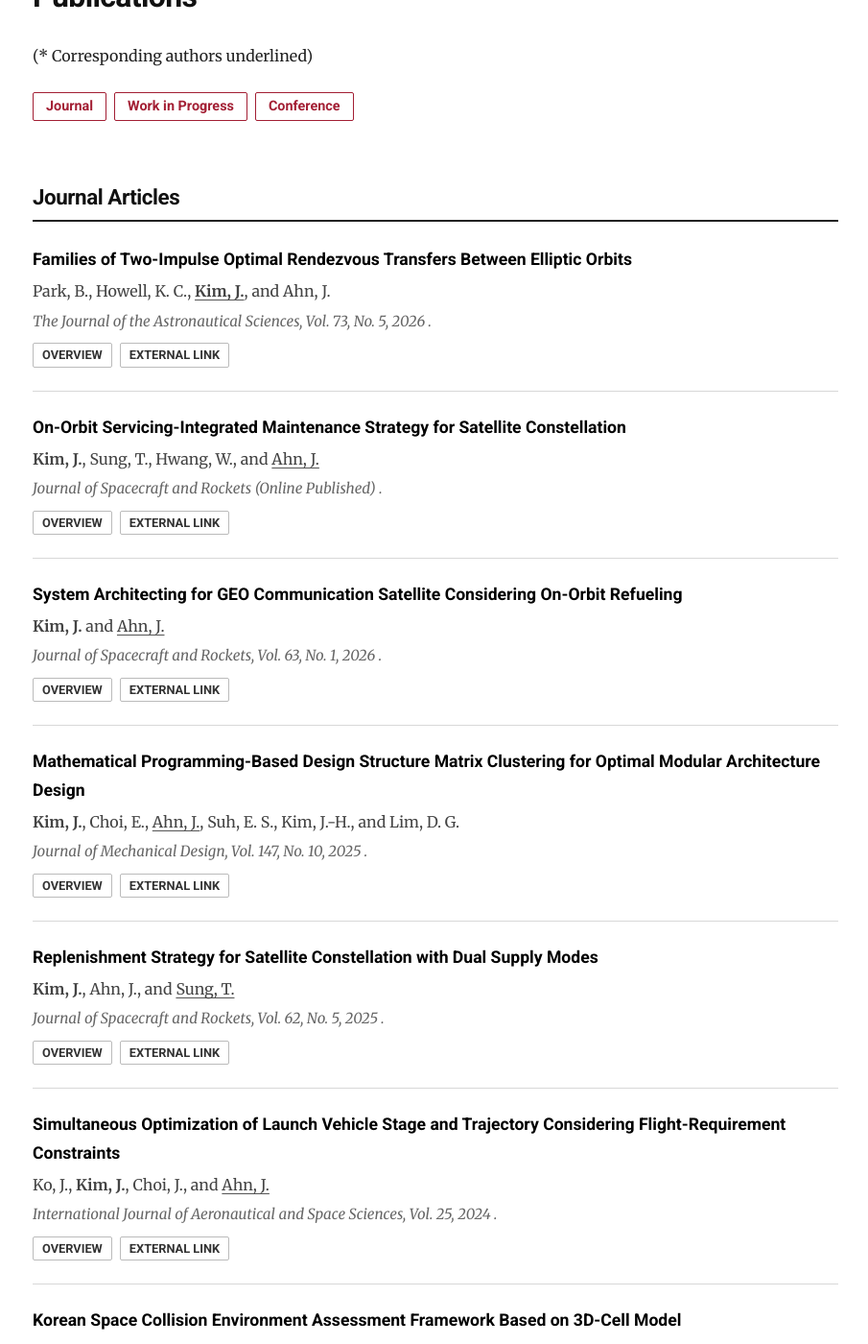
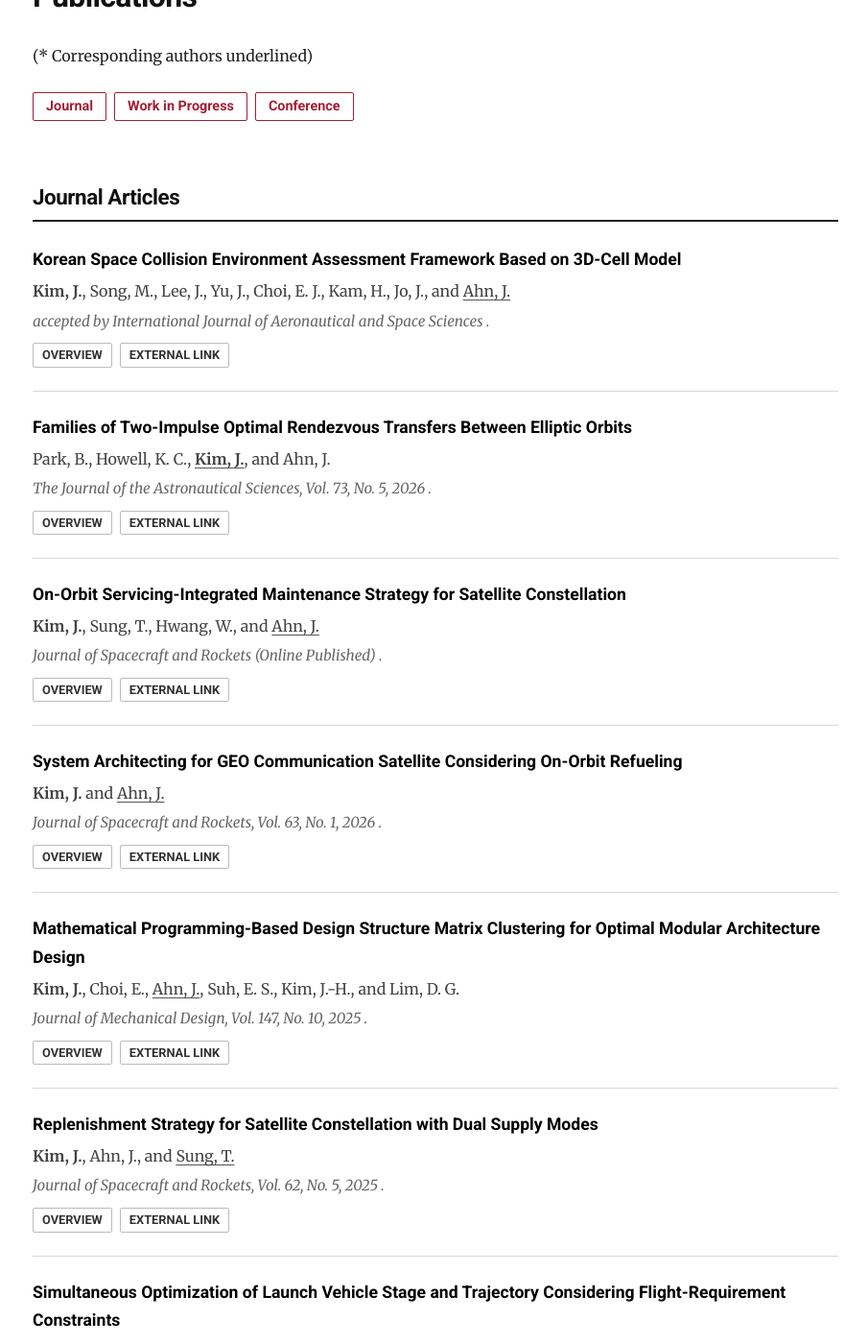
Before and after one commit to jaewoo-space/jaewoo-space.github.io, a Jekyll site: the page built from publications.md, in a window 1280 px wide and 1400 px high, scrolled down 262 px. Shown: the whole window at 96% size, without its empty margins (186-1091 px from the left). Built offline with Jekyll 4.4.1, drawn with Linux system fonts in a browser that asks for light colours; some of the changed text lies outside the part shown.

Commit message:
Update CV and publication status

```diff
--- a/_data/publications.yml
+++ b/_data/publications.yml
@@ -1,6 +1,14 @@
 # ==========================================
 # Journal Articles
 # ==========================================
+- title: "Korean Space Collision Environment Assessment Framework Based on 3D-Cell Model"
+  authors: "<b>Kim, J.</b>, Song, M., Lee, J., Yu, J., Choi, E. J., Kam, H., Jo, J., and <u>Ahn, J.</u>"
+  venue: "accepted by International Journal of Aeronautical and Space Sciences"
+  type: "journal"
+  link: "https://doi.org/10.48550/arXiv.2608.22877"
+  summary: "Space situational awareness (SSA) capabilities are becoming increasingly critical as access to space expands and space activities intensify. SSA supports operations, planning, and strategic and political decision-making worldwide. This paper introduces the baseline model and implementation details of the developed software. It also presents the results and implications of numerical studies focused on low Earth orbit. These studies analyze the effects of key input parameters and investigate the evolution of the space collision environment, providing insights for parameter selection and demonstrating the applicability of the developed software."
+  detail_image: "/assets/img/overview-kim-2026-korean.png"
+
 - title: "Families of Two-Impulse Optimal Rendezvous Transfers Between Elliptic Orbits"
   authors: "Park, B., Howell, K. C., <u><b>Kim, J.</b></u>, and Ahn, J."
   venue: "The Journal of the Astronautical Sciences, Vol. 73, No. 5"
@@ -53,14 +61,6 @@
   link: "https://doi.org/10.1007/s42405-024-00737-1"
   summary: "Conceptual design of launch vehicle involves multiple disciplines, including structures, aerodynamics, propulsion, flight control, and stage sizing. This paper focuses on the integrated optimization of trajectory and stage sizing. Conventional approaches often treat these tasks sequentially, which can increase computational complexity and yield suboptimal designs. The proposed framework minimizes lift-off mass while satisfying flight requirements, including limits on maximum dynamic pressure and impact points of separated parts. A case study demonstrates the advantage of the integrated framework over the conventional sequential optimization approach."
   detail_image: "/assets/img/overview-ko-2024-simultaneous.png"
-
-- title: "Korean Space Collision Environment Assessment Framework Based on 3D-Cell Model"
-  authors: "<b>Kim, J.</b>, Song, M., Lee, J., Yu, J., Choi, E. J., Kam, H., Jo, J., and <u>Ahn, J.</u>"
-  venue: "revised manuscript submitted at International Journal of Aeronautical and Space Sciences"
-  type: "journal"
-  link: "https://doi.org/10.48550/arXiv.2608.22877"
-  summary: "Space situational awareness (SSA) capabilities are becoming increasingly critical as access to space expands and space activities intensify. SSA supports operations, planning, and strategic and political decision-making worldwide. This paper introduces the baseline model and implementation details of the developed software. It also presents the results and implications of numerical studies focused on low Earth orbit. These studies analyze the effects of key input parameters and investigate the evolution of the space collision environment, providing insights for parameter selection and demonstrating the applicability of the developed software."
-  detail_image: "/assets/img/overview-kim-2026-korean.png"
 
 - title: "Multi-Domain Matrix Framework for Human Resource Decision Support"
   authors: "Lee, D., <u><b>Kim, J.</b></u>, and Ahn, J."
@@ -183,6 +183,13 @@
 # ==========================================
 # Conference Proceedings Written in Korean
 # ==========================================
+- title: "Development of Integrated Framework for Collision Environment Assessment"
+  authors: "<b>Kim, J.</b>, Song, M., Ahn, J., Yu, J., Kam, H., Jo, J. H., Choi, J., and Choi, E.-J."
+  venue: "Korean Society for Aeronautical and Space Sciences (KSAS) Fall Conference, Jeongseon, Korea"
+  year: 2026
+  type: "conference_korean"
+  note: "to appear"
+
 - title: "3D-Cell Model Analysis and Application for Korean Space Collision Environment Assessment Framework"
   authors: "Song, M., Lee, J., <b>Kim, J.</b>, Choi, E. J., Choi, J., Yu, J., Jo, J., Kam, H., and Ahn, J."
   venue: "Korean Space Science Society (KSSS) Fall Conference, Jeju, Korea"
```
Also changed, not shown: 1 other file.
